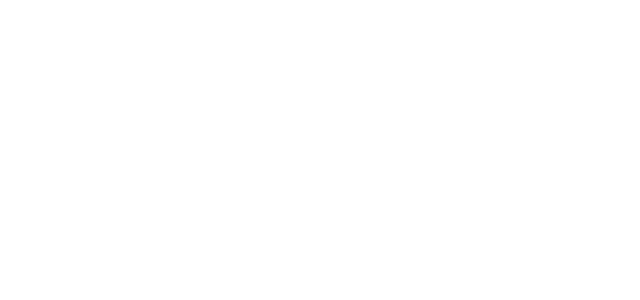
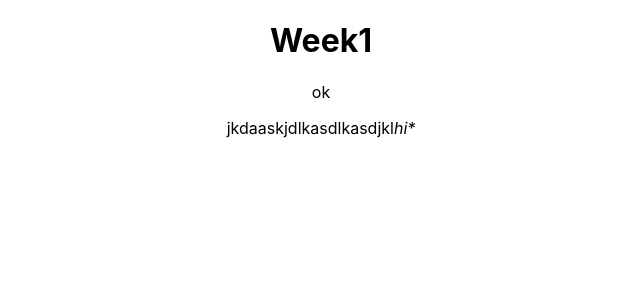
Before and after one commit to ENG1-Loading/Loading, a React (Create React App) app in the folder website/: page / in a window 1280 px wide. Before the commit this address had no page. Shown: the top 300 px of the page, without its empty margins (319-959 px from the left). Built offline with nearby package versions, Linux system fonts and the light colour scheme.

Commit message:
can read text from .md files directly

```diff
--- a/website/src/Main.js
+++ b/website/src/Main.js
@@ -4,7 +4,7 @@
 const Main = () => {
     return (
         <Routes>
-            <Route exact path="/test" element={<App />}></Route>
+            <Route exact path="/" element={<App />}></Route>
         </Routes>
     )
 }
--- a/website/src/pages/test.jsx
+++ b/website/src/pages/test.jsx
@@ -1,31 +1,29 @@
-import React, { useEffect, useRef } from 'react';
+import React, {useEffect, useRef, useState} from 'react';
 
 import Markdown from 'markdown-to-jsx';
-import currentPosts from "../markdowns.json"
+import markdown from '../markdowns.json'
 
 function App() {
+    const [items,setItems]=useState([])
+    //read the text of all the files from ../content
+    const fetchAllFiles = async () => {
+    //    loop through the files and read the text and set it to the state
+        const files=markdown['files']
+        for (const file of files) {
+            const response = await fetch(require(`../content/${file}`));
+            const text = await response.text();
+            setItems(items=>[...items,text])
 
-    const itemsRef = useRef([]);
+        }
+    }
     useEffect(() => {
-         for (let i of currentPosts["files"]) {
-            console.log("here")
-            import(`../content/${i}`)
-            .then(res => {
-                fetch(res.default)
-                    .then(res => res.text())
-                    .then(res => {itemsRef.current.push(res)})
-                    .catch(err => console.log("error here", err));
-            })
-            .catch(err => console.log("errrrr",err));
-        }
-
-
-    }, []);
-    console.log(itemsRef.current)
+        //fetch all the files and set it to the state
+        fetchAllFiles()
+         }, []);
     return (
         <div className="container">
             {
-                itemsRef.current.map((i) => (
+                items.map((i) => (
                     <Markdown>
                         {i}
                     </Markdown>
```
Also changed, not shown: 2 other files (tests, documents, lock files or other folders).
